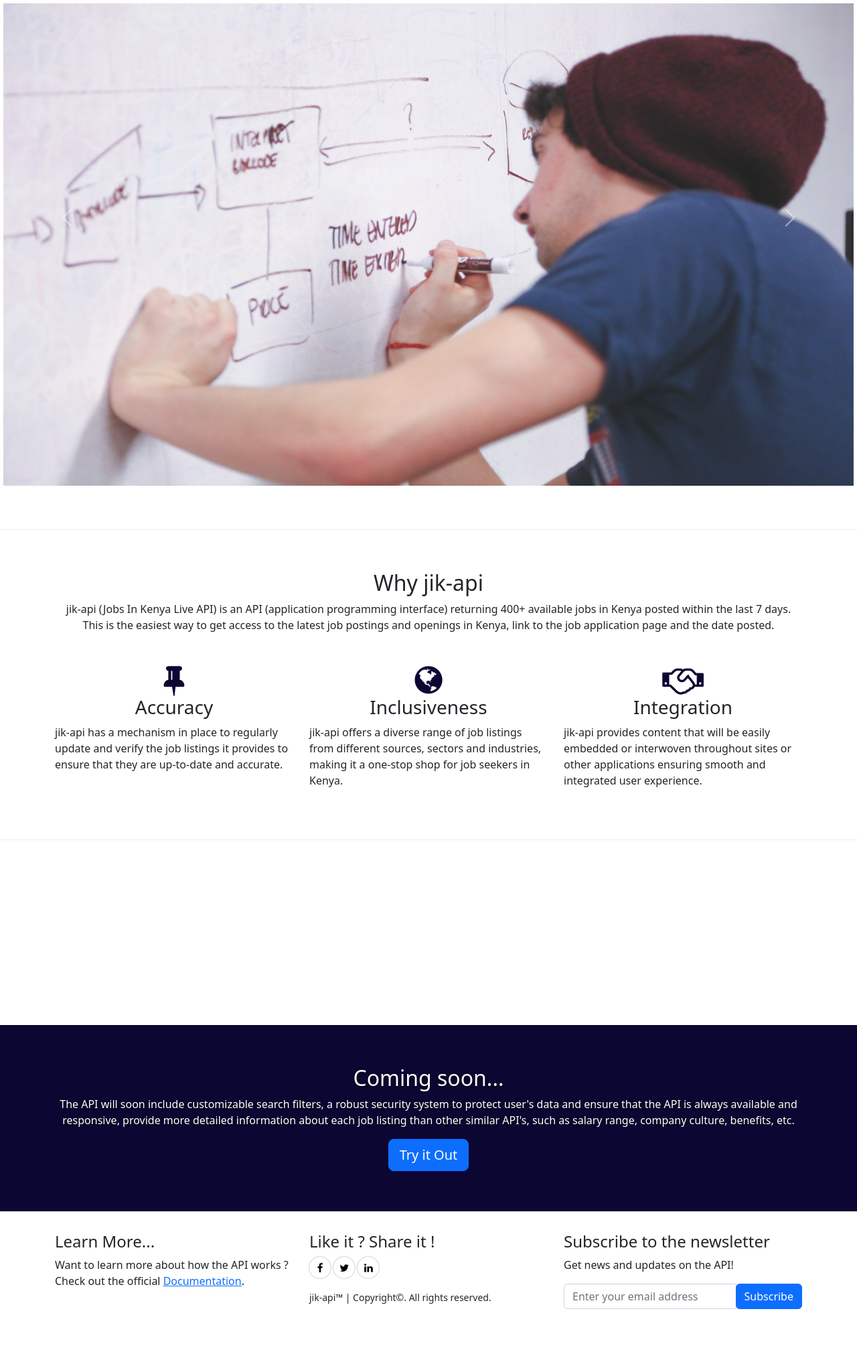
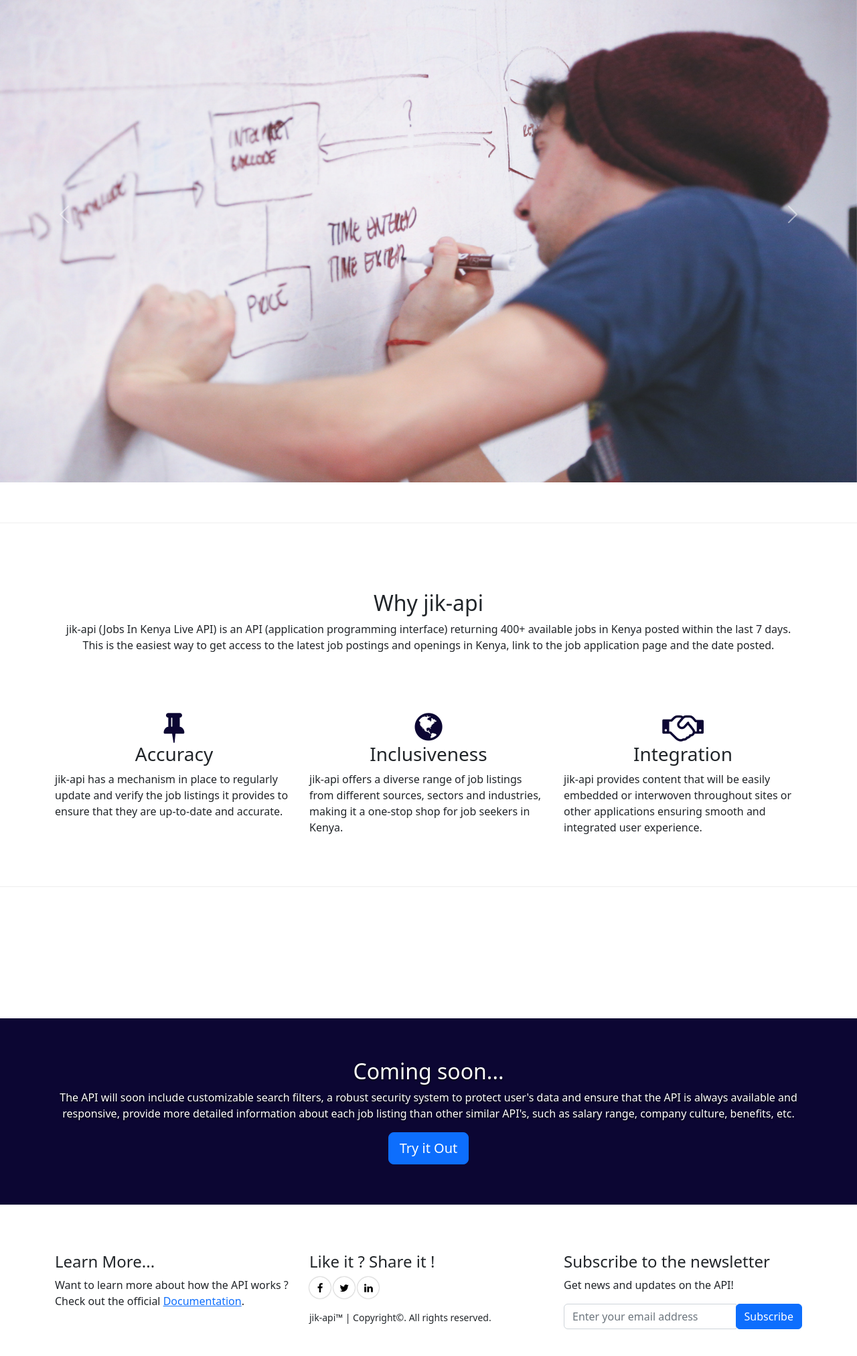
Before and after one commit to Njoguu/jikAPI, a Flask app: page / in a window 1280 px wide. Shown: the part 80-2104 px from the top of the page at 67% size. Before the commit the page ends 2034 px from the top, so only its background shows below. Run offline with Flask 2, Linux system fonts and the light colour scheme; some libraries are stand-ins or nearby versions; some web fonts are replaced.

Commit message:
add: styling

```diff
--- a/src/frontend/static/main.css
+++ b/src/frontend/static/main.css
@@ -11,7 +11,7 @@
 /* Hero section */
 #hero{
     height: 90vh;
-    margin: 5px;
+    /* margin: 5px; */
 }
 
 /* Carousel custom */
@@ -29,11 +29,13 @@
     height: 100vh;
 }
 
-/* misc section */
-/* #misc{
-    height: 100vh;
-} */
-
+/* custom styling */
+.col-md-12{
+    padding-top: 40px;
+}
+.col-md-4{
+    padding-top: 40px;
+}
 
 /* other */
 .row{
```
